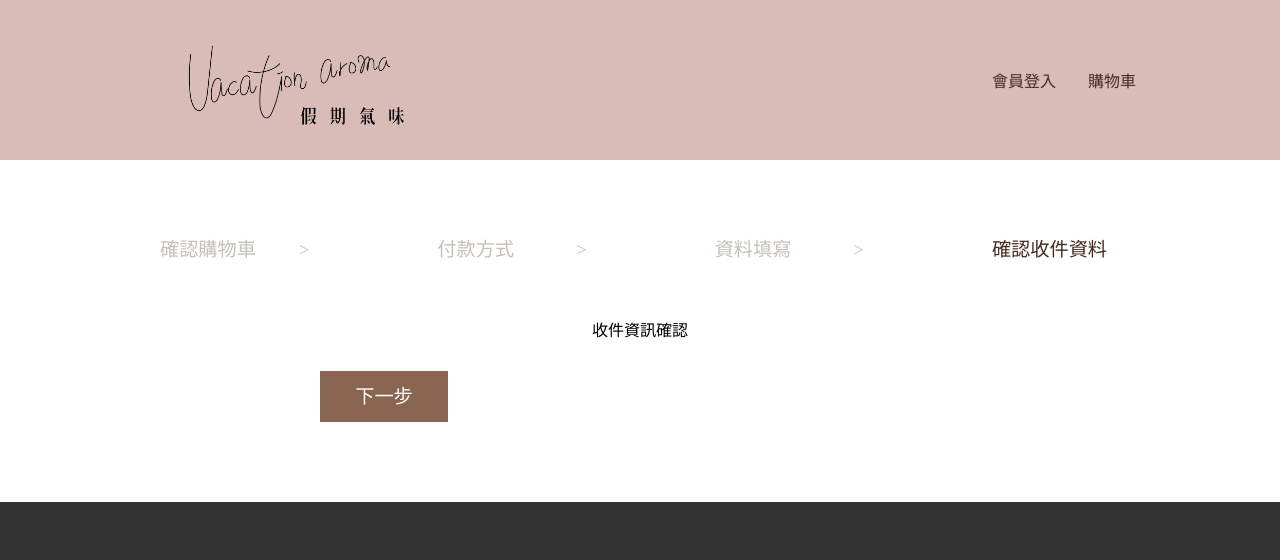
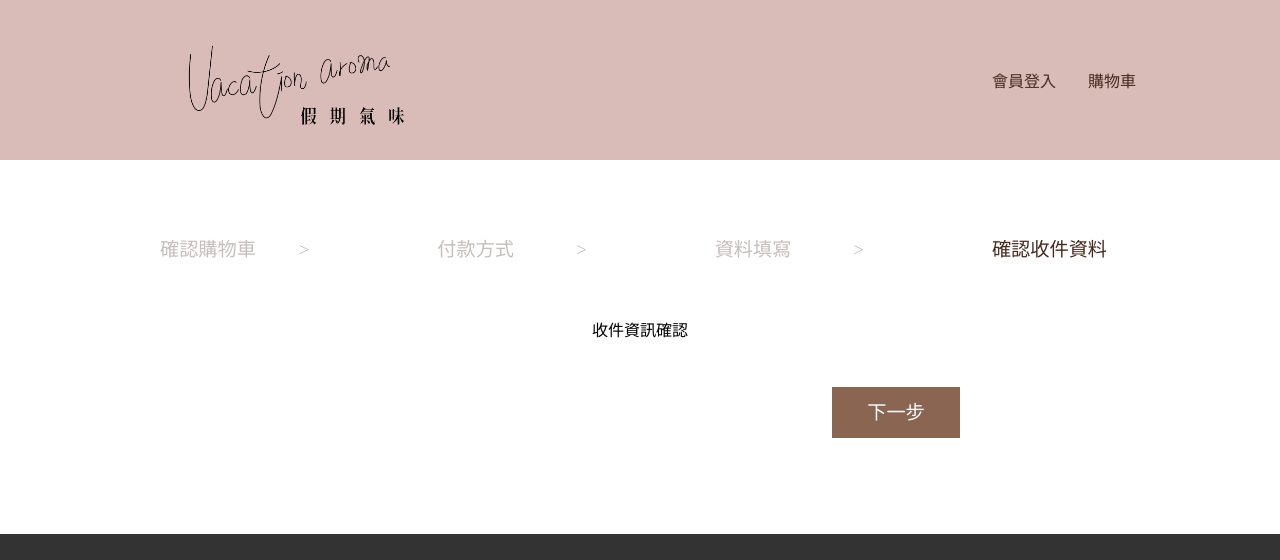
Before and after one commit to Sunne65245/vacationaroma, a plain HTML site: page sp4StoreDeliveryCheck.html in a window 1280 px wide. Shown: the top 560 px of the page. Drawn offline with nearby package versions, Linux system fonts and the light colour scheme; no server answers.

Commit message:
V10樣式微調 把下一步按鈕移回右邊

```diff
--- a/js/API.js
+++ b/js/API.js
@@ -15,4 +15,6 @@ if (OrderDetailsJudge == null) {
 //let domain = `https://vacationaroma.rocket-coding.com/vacationaroma`;
 
 // 本地端
-let domain = `http://127.0.0.1:5500`;
+let domain = "";
+//let domain = `http://127.0.0.1:5500`;
+//let domain = ` http://127.0.0.1:3000`;
--- a/js/login.js
+++ b/js/login.js
@@ -52,7 +52,7 @@ function login() {
 
 //line會員登入的功能
 const lineLogin = document.getElementById("lineLoginASD");
-console.log(lineLogin);
+
 
 function testLine() {
     axios.get(LineLoginUrl)
--- a/scss/_sp1CartPage.scss
+++ b/scss/_sp1CartPage.scss
@@ -126,8 +126,6 @@ color: $VABorder ;
 
 
 .nextBtn{
-    display: block;
-    flex-direction:row-reverse;
     text-align: center;
     margin: 1rem 0;
     padding: 1rem;
--- a/scss/_sp3deliveryPage.scss
+++ b/scss/_sp3deliveryPage.scss
@@ -17,8 +17,8 @@
     }
 }
 
-.nextBtnRight{
-    display: block;
-    justify-content:flex-end;
-    //flex-direction: row-reverse;
+
+.between{
+    display: flex;
+    justify-content: space-between;
 }
--- a/sp4StoreDeliveryCheck.html
+++ b/sp4StoreDeliveryCheck.html
@@ -59,7 +59,9 @@
                 <!-- 渲染訂購人資訊 -->
             </ul>
 
-            <div class="stepBtn" id="stepBtnSDId">
+
+            <div class="between stepBtn" id="stepBtnSDId">
+                <div></div>
                 <div class="nextBtn previousBtn">下一步</div>
             </div>
 
```
Also changed, not shown: sp3LineDelivery.html (+6 -2 lines), sp3StoreDelivery.html (+8 -3 lines), sp4LineDeliveryCheck.html (+6 -1 lines), css/all.css, index.html (line endings or trailing spaces), 1 other file.
